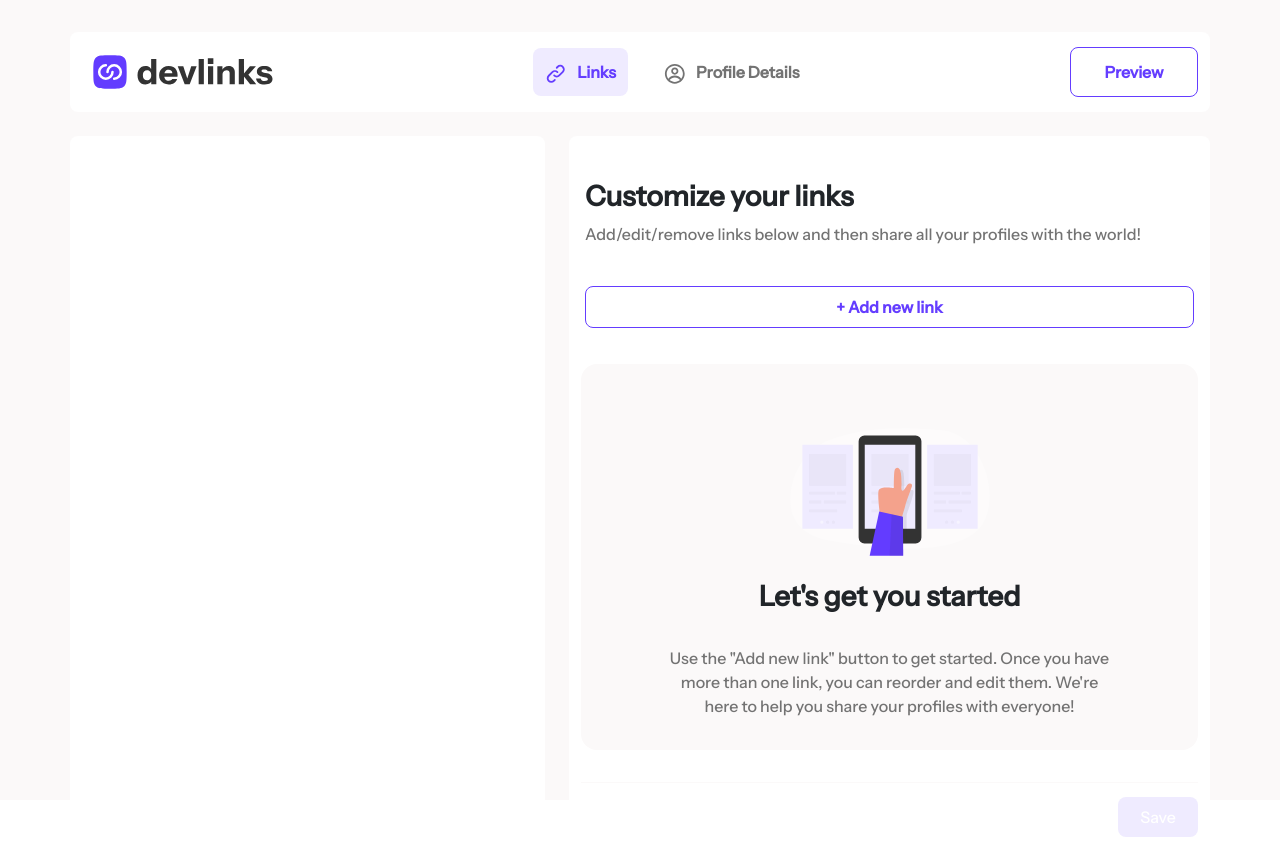
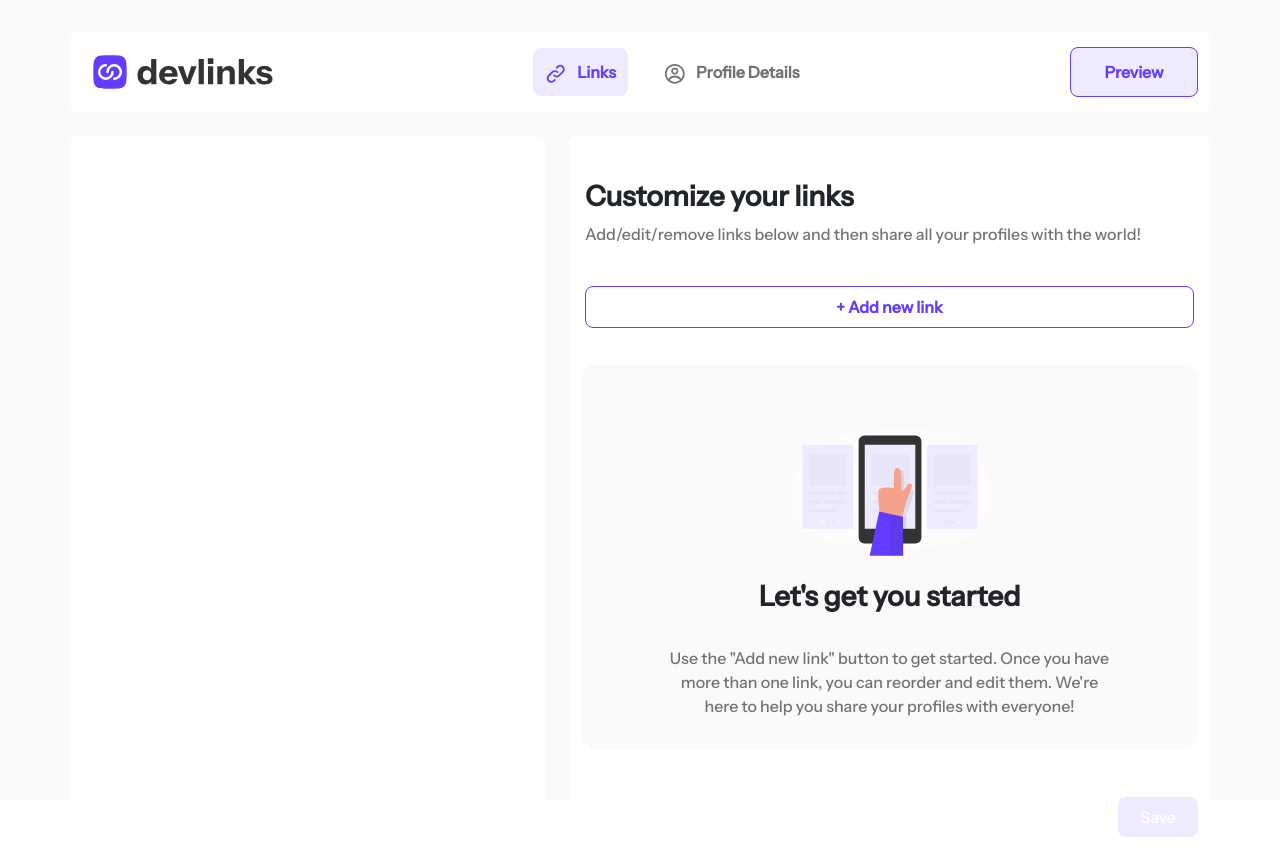
Before and after one commit to JurgenMik/LinkSharingApp, a React (Create React App) app: page / in a window 1280 px wide. In both pictures the pointer is over the link "Preview". Built offline with nearby package versions, Linux system fonts and the light colour scheme.

Commit message:
LS-added-hover-effect-on-profile-nav-preview-button

```diff
--- a/src/components/ProfileNav/ProfileNav.scss
+++ b/src/components/ProfileNav/ProfileNav.scss
@@ -34,6 +34,9 @@ nav {
     border-radius: 0.5rem;
     border: 1px solid $DarkPurple;
     color: $DarkPurple;
+    &:hover {
+      background: $LightPinkishPurple;
+    }
     @media (max-width: $small-screen) {
       width: 4rem;
       font-size: 1.40rem;
```
